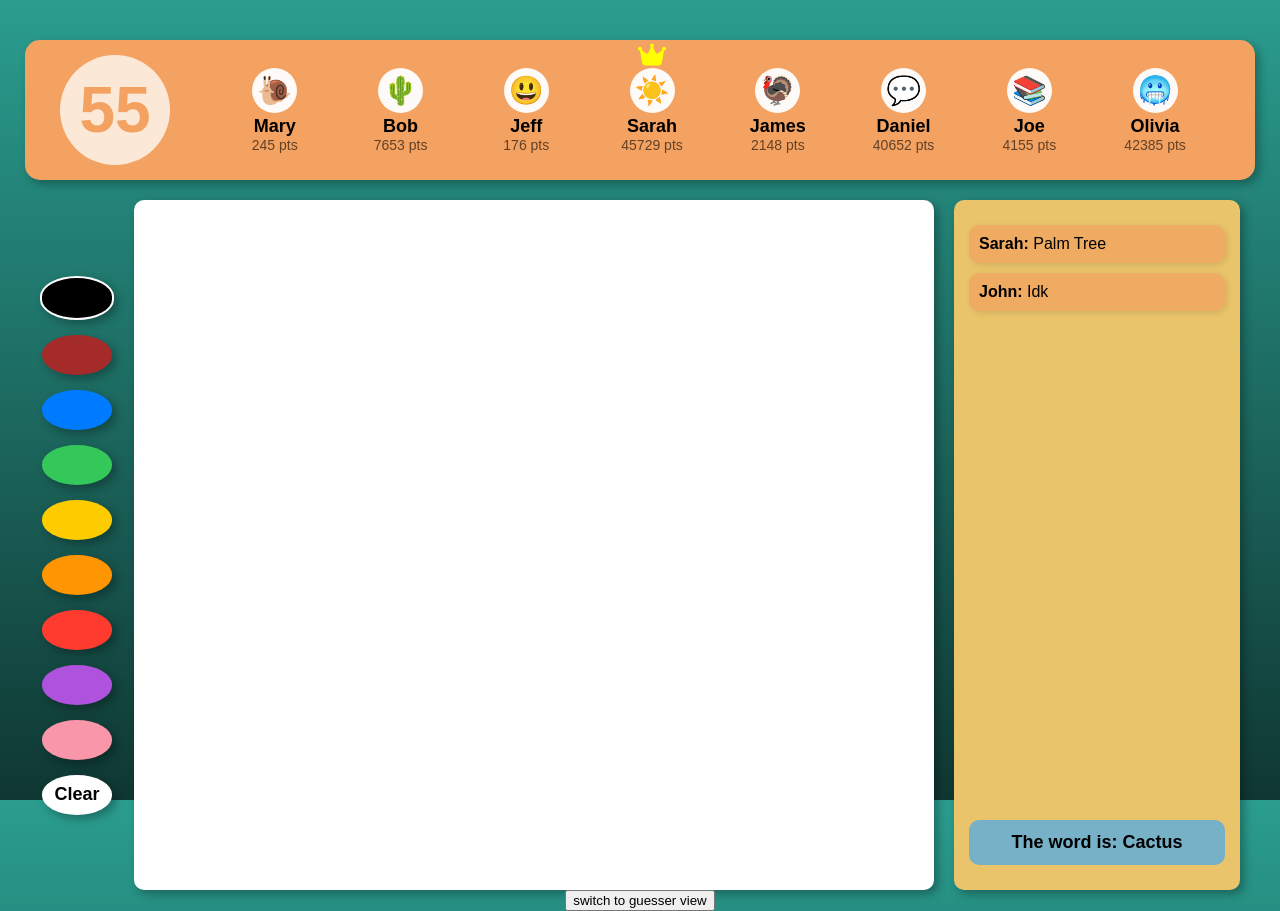
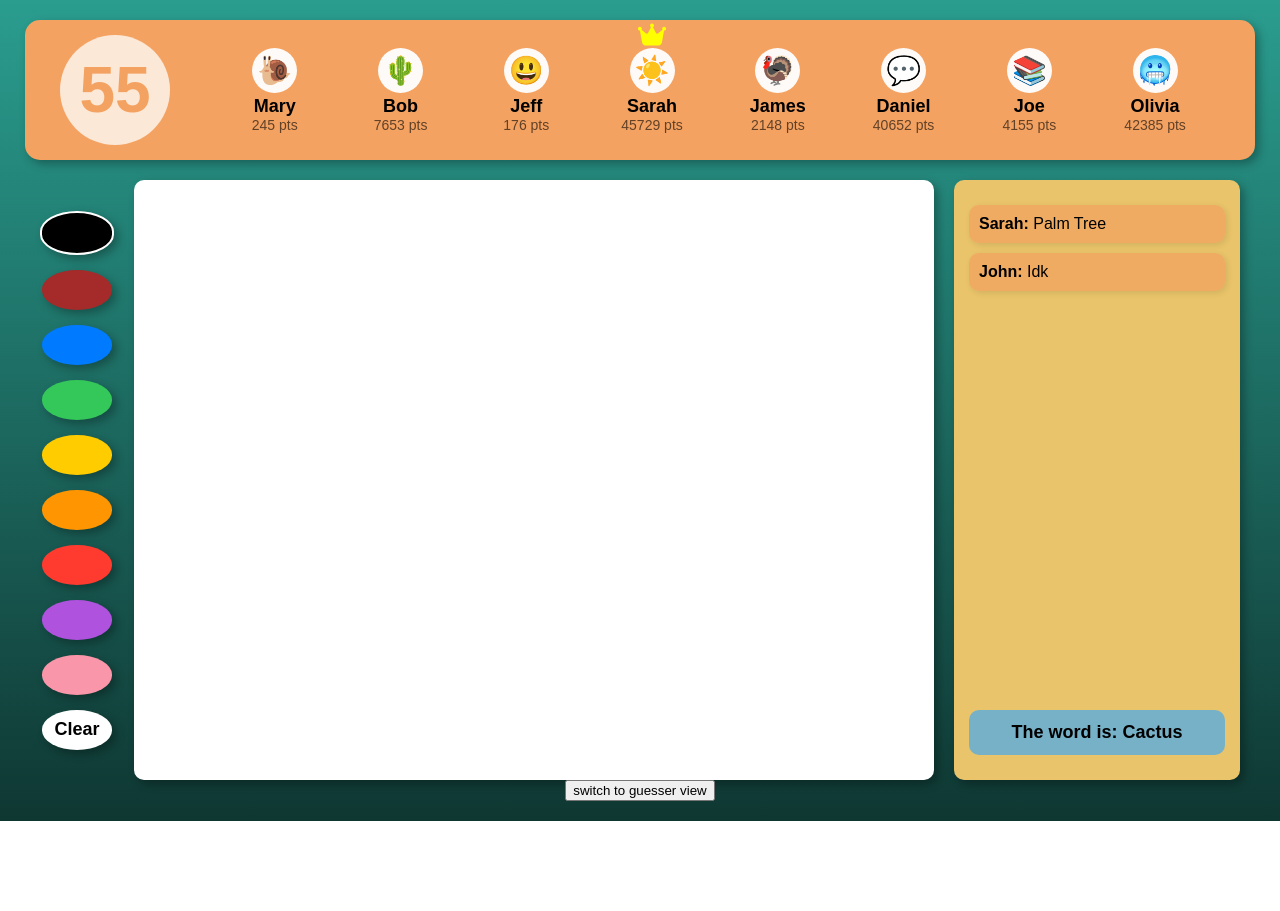
Before and after one commit to yaseminkhan/559_group_15, a React (Create React App) app in the folder frontend/: page /game in a window 1280 px wide. After the commit the page ends 821 px from the top, so only its background shows below. Built offline with nearby package versions, Linux system fonts and the light colour scheme; a web font is replaced by a local one.

Commit message:
fixed sizing issue with canvas

```diff
--- a/frontend/src/components/Canvas.js
+++ b/frontend/src/components/Canvas.js
@@ -16,7 +16,7 @@ const Canvas = ({ selectedColour, isDrawer, sendStroke, strokes, clearStrokes })
   useEffect(() => {
     const canvas = canvasRef.current;
     canvas.width = 800;
-    canvas.height = 690;
+    canvas.height = 600;
     canvas.style.width = "100%";
     canvas.style.height = "100%";
 
--- a/frontend/src/styles/GamePage.css
+++ b/frontend/src/styles/GamePage.css
@@ -1,5 +1,5 @@
 body {
-    height: 100vh;
+    min-height: 100vh;
     margin: 0;
     padding: 0;
     background: linear-gradient(to bottom, #2a9d8f, #0f3732);
@@ -18,7 +18,7 @@ body {
     justify-content: flex-start;
     width: 100%;
     max-width: 1200px;
-    height: 90vh;
+    min-height: 90vh;
     background: none;
     border-radius: 20px;
     padding: 20px;
@@ -74,7 +74,7 @@ body {
 
 .chat-background {
     width: 500px;
-    height: 660px;
+    height: 570px;
     background-color: #E9C46A;
     border-radius: 10px;
     box-shadow: 4px 4px 10px rgba(0, 0, 0, 0.3);
```
